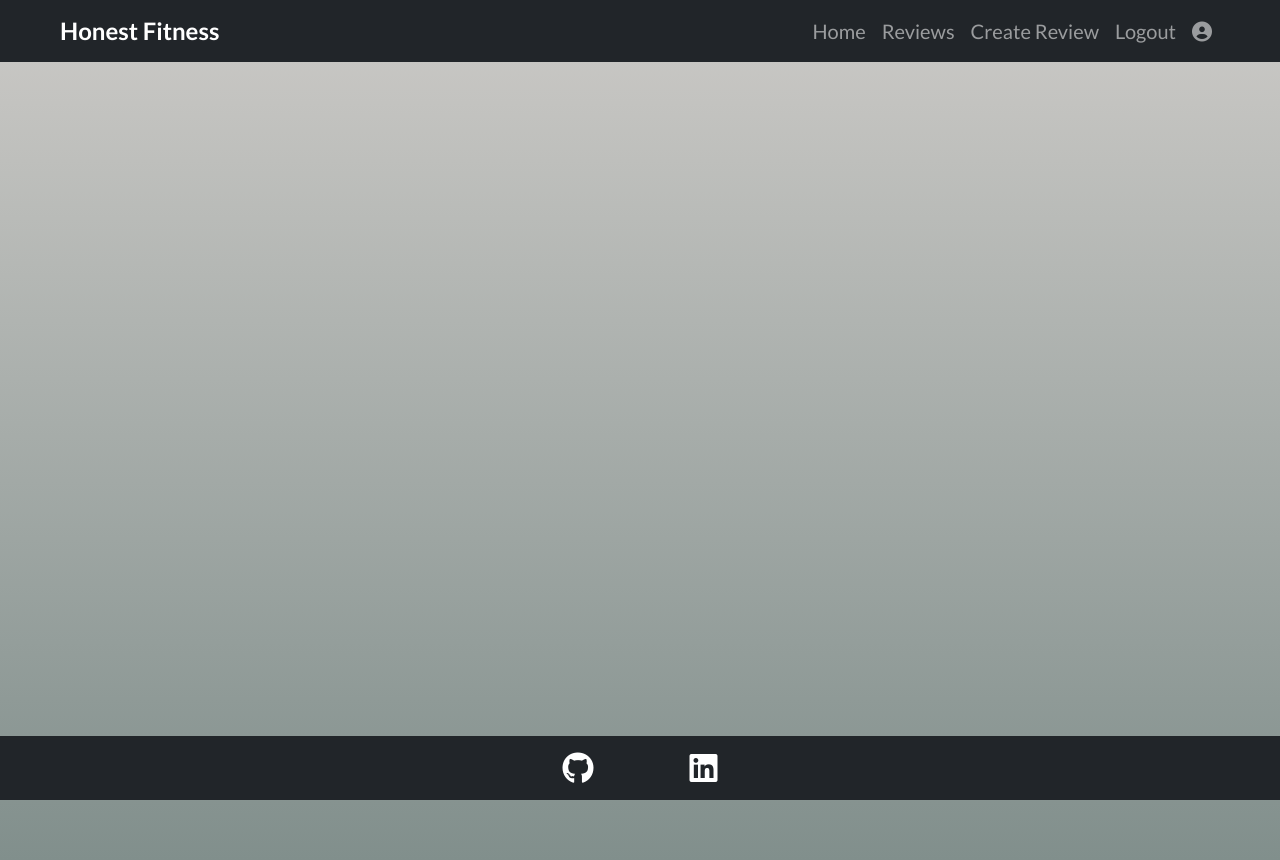
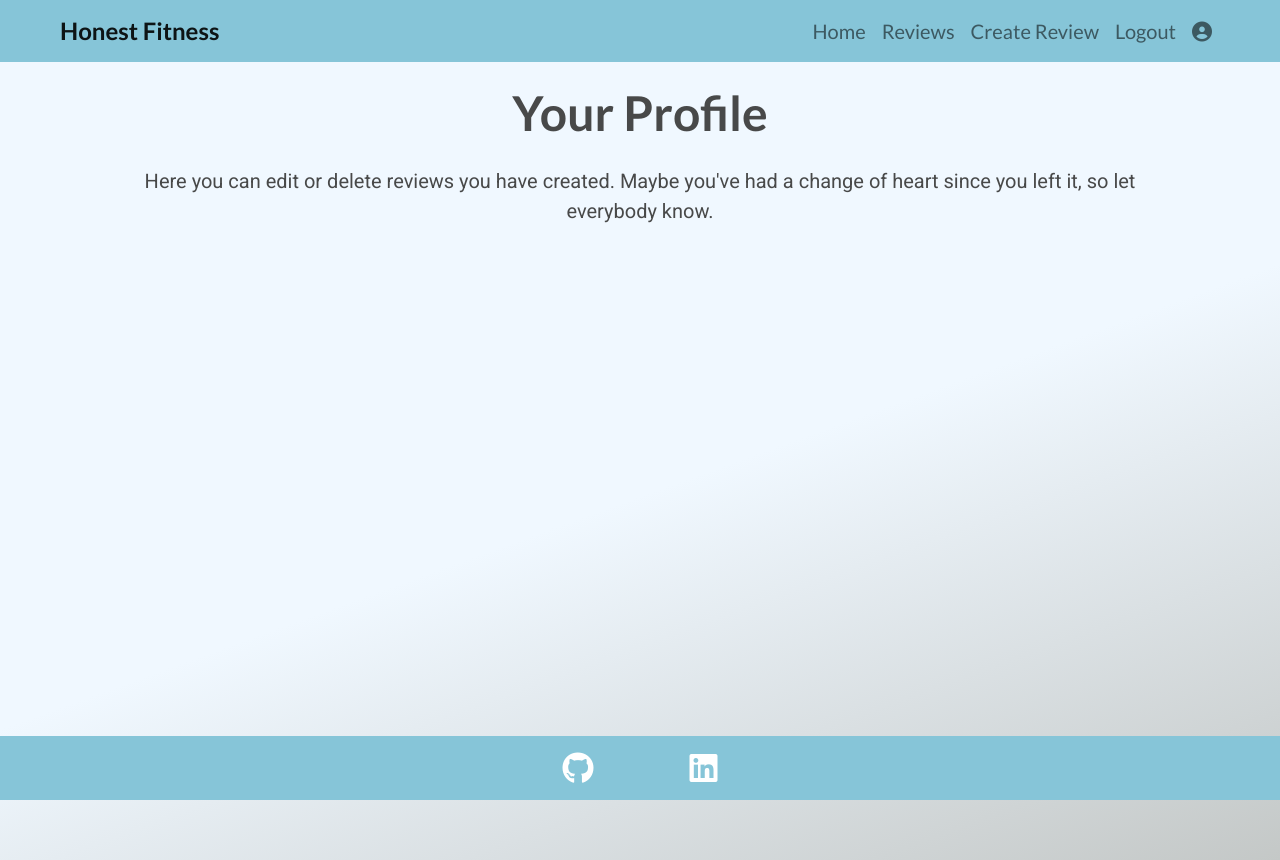
Before and after one commit to StephenKennyGains/HonestFitness, a Django app: page /manageprofile/profile/ in a window 1280 px wide. Run offline with Django 3.2, Linux system fonts and the light colour scheme; the visitor is signed in with stand-in values (Sample User, id 1); data that the repository does not hold is empty; some libraries are stand-ins or nearby versions.

Commit message:
Update site colour scheme and add header features to pages

```diff
--- a/static/css/style.css
+++ b/static/css/style.css
@@ -2,11 +2,17 @@
 
 body {
     min-height: 100vh;
-    background-color: #cccac7;
-    background-image: linear-gradient(180deg, #cccac7 0%, #818f8c 100%);
+    background-color: #F0F8FF;
+    background-image: linear-gradient(340deg, #c4c8c7 0%, #F0F8FF 45%);
+    font-family: 'Lato', sans-serif;
+    color: black;
 }
 
 /* ---------------- Header and Navbar ------------------- */
+
+.navbar {
+    background-color: #86C5D8;
+}
 
 .nav-header {
     margin-bottom: 60px;
--- a/templates/base.html
+++ b/templates/base.html
@@ -20,7 +20,7 @@
     <!------------ Header Navigation Bar -------------->
 
     <header class="nav-header">
-        <nav class="navbar fixed-top navbar-expand-lg navbar-dark bg-dark pe-5 ps-5">
+        <nav class="navbar fixed-top navbar-expand-lg navbar-light pe-5 ps-5">
             <div class="container-fluid">
               <a class="navbar-brand" href="{% url 'home' %}">Honest Fitness</a>
               <button class="navbar-toggler" type="button" data-bs-toggle="collapse" data-bs-target="#navbarNav" aria-controls="navbarNav" aria-expanded="false" aria-label="Toggle navigation">
@@ -81,7 +81,7 @@
 
     <!-------------- Footer --------------->
     <footer class="mt-5">
-        <nav class="navbar footer-nav fixed-bottom navbar-expand-lg navbar-dark bg-dark pe-5 ps-5 text-center">
+        <nav class="navbar footer-nav fixed-bottom navbar-expand-lg navbar-light pe-5 ps-5 text-center">
           <div class="container-fluid d-flex justify-content-center">
             <a class="mx-5" href=""><i class="fa-brands fa-github"></i></a>
             <a class="mx-5" href=""><i class="fab fa-linkedin"></i></a>
--- a/templates/index.html
+++ b/templates/index.html
@@ -54,6 +54,7 @@
             <button type="button" class="btn btn-lg btn-primary">View All Posts</button>
         </div>
     </div>
+    <hr>
 
 <!------------ Container for posts from Training Category -------------->
 
--- a/templates/profile.html
+++ b/templates/profile.html
@@ -4,6 +4,18 @@
 
 <div class="container-fluid">
     <div class="row">
+        <div class="col-12">
+            <h1 class="home-page-title text-center my-4">
+                Your Profile
+            </h1>
+            <p class="home-page-description text-center mx-5 px-5 mb-5">
+                Here you can edit or delete reviews you have created. Maybe you've had a change of heart since you left it, so let everybody know.
+            </p>
+        </div>
+    </div>
+
+<div class="container-fluid">
+    <div class="row d-flex align-items-center">
             {% for review in author_id_reviews %}
             <div class="col-12 col-md-4 my-3">
                 <div class="card review-card text-center">
--- a/templates/review.html
+++ b/templates/review.html
@@ -21,7 +21,7 @@
 
     <div class="row">
         <div class="col-12">
-            <div class="row">
+            <div class="row d-flex align-items-center">
                 {% for review in review_list %}
                    <div class="col-12 col-md-4 my-3">
                         <div class="card review-card text-center">
```
Also changed, not shown: other parts of static/css/style.css (+46 -39 lines), templates/edit_review.html (+17 -0 lines), templates/post_full_view.html (+54 -38 lines).
